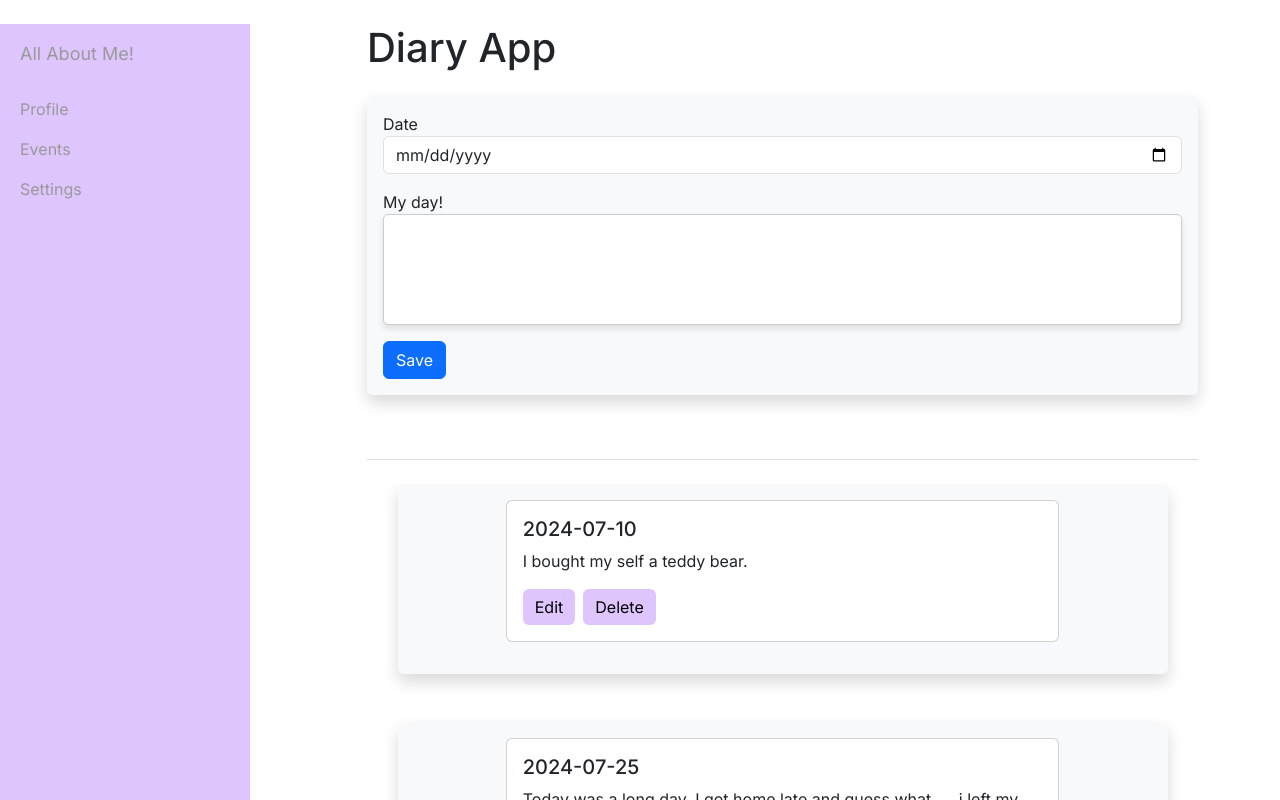
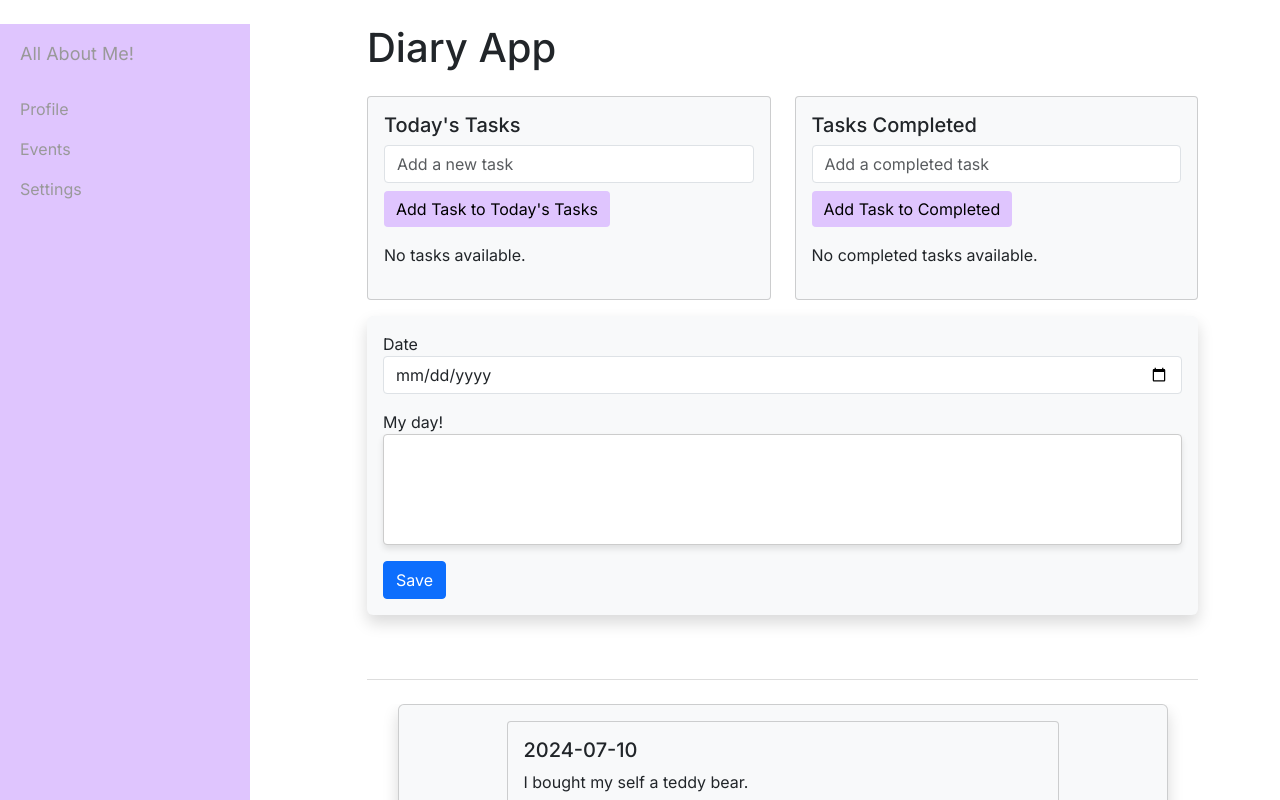
Before and after one commit to Esther-chepunton/Diary, a Next.js app in the folder diary-app/: page / in a window 1280 px wide. Shown: the top 800 px of the page. Built offline with nearby package versions, Linux system fonts and the light colour scheme.

Commit message:
to do list

```diff
--- a/diary-app/app/components/DiaryEntry.js
+++ b/diary-app/app/components/DiaryEntry.js
@@ -3,7 +3,7 @@
 const DiaryEntry = ({ entry, onEdit, onDelete }) => {
   return (
     <div
-      className="shadow p-3 mb-5 bg-body-tertiary rounded"
+      className="card slide-in shadow p-3 mb-5 bg-body-tertiary rounded"
       style={{ backgroundColor: entry.color }}
     >
       <div className="card w-75 mb-3">
@@ -23,7 +23,11 @@ const DiaryEntry = ({ entry, onEdit, onDelete }) => {
           </button>
           <button
             className="btn btn-danger "
-            style={{ backgroundColor: "#dfc5fe", border: "none", color: "black" }}
+            style={{
+              backgroundColor: "#dfc5fe",
+              border: "none",
+              color: "black",
+            }}
             onClick={() => onDelete(entry.id)}
           >
             Delete
--- /dev/null
+++ b/diary-app/app/components/ToDoList.js
@@ -0,0 +1,148 @@
+"use client";
+
+import { useState } from "react";
+
+const ToDoList = () => {
+  const [tasks, setTasks] = useState([]);
+  const [completedTasks, setCompletedTasks] = useState([]);
+  const [newTask, setNewTask] = useState("");
+  const [newCompletedTask, setNewCompletedTask] = useState("");
+
+  const handleAddTask = () => {
+    if (newTask.trim() !== "") {
+      setTasks([...tasks, newTask]);
+      setNewTask(""); // Clear the input field
+    }
+  };
+
+  const handleAddCompletedTask = () => {
+    if (newCompletedTask.trim() !== "") {
+      setCompletedTasks([...completedTasks, newCompletedTask]);
+      setNewCompletedTask(""); // Clear the input field
+    }
+  };
+
+  const handleRemoveTask = (index) => {
+    const updatedTasks = tasks.filter((_, i) => i !== index);
+    setTasks(updatedTasks);
+  };
+
+  const handleRemoveCompletedTask = (index) => {
+    const updatedCompletedTasks = completedTasks.filter((_, i) => i !== index);
+    setCompletedTasks(updatedCompletedTasks);
+  };
+
+  return (
+    <div className="row">
+      {/* Today's Tasks */}
+      <div className="col-sm-6 mb-3 mb-sm-0">
+        <div className="card">
+          <div className="card-body">
+            <h5 className="card-title">Today's Tasks</h5>
+            <div className="mb-3">
+              <input
+                type="text"
+                className="form-control"
+                placeholder="Add a new task"
+                value={newTask}
+                onChange={(e) => setNewTask(e.target.value)}
+              />
+              <button
+                className="btn btn-primary mt-2"
+                style={{
+                  backgroundColor: "#dfc5fe",
+                  border: "none",
+                  color: "black",
+                }}
+                onClick={handleAddTask}
+              >
+                Add Task to Today's Tasks
+              </button>
+            </div>
+            {tasks.length === 0 ? (
+              <p>No tasks available.</p>
+            ) : (
+              <ul className="list-group">
+                {tasks.map((task, index) => (
+                  <li
+                    key={index}
+                    className="list-group-item d-flex justify-content-between align-items-center"
+                  >
+                    {task}
+                    <button
+                      className="btn btn-danger btn-sm"
+                      style={{
+                        backgroundColor: "#dfc5fe",
+                        border: "none",
+                        color: "black",
+                      }}
+                      onClick={() => handleRemoveTask(index)}
+                    >
+                      Remove
+                    </button>
+                  </li>
+                ))}
+              </ul>
+            )}
+          </div>
+        </div>
+      </div>
+
+      {/* Tasks Completed */}
+      <div className="col-sm-6">
+        <div className="card">
+          <div className="card-body">
+            <h5 className="card-title">Tasks Completed</h5>
+            <div className="mb-3">
+              <input
+                type="text"
+                className="form-control"
+                placeholder="Add a completed task"
+                value={newCompletedTask}
+                onChange={(e) => setNewCompletedTask(e.target.value)}
+              />
+              <button
+                className="btn btn-primary mt-2"
+                style={{
+                  backgroundColor: "#dfc5fe",
+                  border: "none",
+                  color: "black",
+                }}
+                onClick={handleAddCompletedTask}
+              >
+                Add Task to Completed
+              </button>
+            </div>
+            {completedTasks.length === 0 ? (
+              <p>No completed tasks available.</p>
+            ) : (
+              <ul className="list-group">
+                {completedTasks.map((task, index) => (
+                  <li
+                    key={index}
+                    className="list-group-item d-flex justify-content-between align-items-center"
+                  >
+                    {task}
+                    <button
+                      className="btn btn-danger btn-sm"
+                      style={{
+                        backgroundColor: "#dfc5fe",
+                        border: "none",
+                        color: "black",
+                      }}
+                      onClick={() => handleRemoveCompletedTask(index)}
+                    >
+                      Remove
+                    </button>
+                  </li>
+                ))}
+              </ul>
+            )}
+          </div>
+        </div>
+      </div>
+    </div>
+  );
+};
+
+export default ToDoList;
--- a/diary-app/app/data/entries.json
+++ b/diary-app/app/data/entries.json
@@ -25,5 +25,10 @@
     "id": 1721831462652,
     "date": "2024-07-01",
     "content": "Today marks the beginning of the end."
+  },
+  {
+    "id": 1721834275286,
+    "date": "2024-07-01",
+    "content": "Styling is so much fun."
   }
 ]
--- a/diary-app/app/globals.css
+++ b/diary-app/app/globals.css
@@ -178,3 +178,52 @@ body {
   resize: none;
   /* Prevent manual resizing */
 }
+
+/* adding animation */
+@keyframes fadeIn {
+  from {
+    opacity: 0;
+  }
+
+  to {
+    opacity: 1;
+  }
+}
+
+@keyframes slideIn {
+  from {
+    transform: translateX(-100%);
+  }
+
+  to {
+    transform: translateX(0);
+  }
+}
+
+.fade-in {
+  animation: fadeIn 1s ease-in-out;
+}
+
+.slide-in {
+  animation: slideIn 1s ease-in-out;
+}
+
+/* to do list */
+.card {
+  background-color: #f8f9fa;
+  /* Light background for visibility */
+  border-radius: 0.25rem;
+}
+
+.form-control {
+  border-radius: 0.25rem;
+}
+
+.btn {
+  border-radius: 0.25rem;
+}
+
+.list-group-item {
+  border: 1px solid #ddd;
+  border-radius: 0.25rem;
+}
--- a/diary-app/app/page.js
+++ b/diary-app/app/page.js
@@ -4,6 +4,7 @@ import { useEffect, useState } from "react";
 import DiaryForm from "./components/DiaryForm";
 import DiaryList from "./components/DiaryList";
 import Sidebar from "./components/sidebar";
+import ToDoList from "./components/ToDoList";
 
 const Home = () => {
   const [entries, setEntries] = useState([]);
@@ -54,10 +55,12 @@ const Home = () => {
       <div className="row">
         <div className="col-md-3">
           <Sidebar />
+
         </div>
         <div className="col-md-9 d-flex flex-column align-items-center">
           <div className="sticky-form">
             <h1 className="mb-4">Diary App</h1>
+            <ToDoList />
             <DiaryForm entry={editingEntry} onSave={handleSaveEntry} />
           </div>
           <div className="entries-list mt-4 w-100">
```
